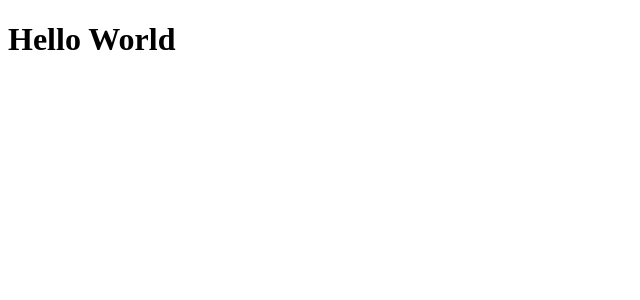
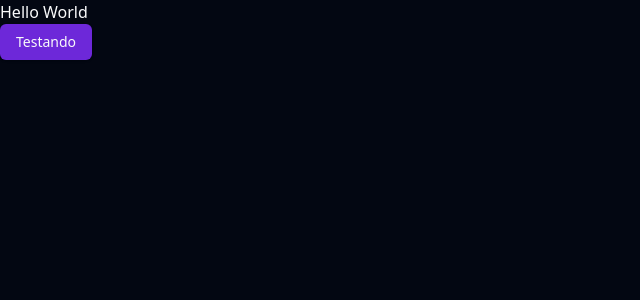
Before and after one commit to Hugovarellaa/nlw-ai-mastery, a React (Vite) app in the folder frontend/: page / in a window 1280 px wide. Shown: the top 300 px of the page, without its empty margins (0-640 px from the left). Built offline with nearby package versions, Linux system fonts and the light colour scheme.

Commit message:
feat: Config shadcn-ui OK

```diff
--- a/frontend/package.json
+++ b/frontend/package.json
@@ -11,6 +11,7 @@
   },
   "dependencies": {
     "@radix-ui/react-icons": "^1.3.0",
+    "@radix-ui/react-slot": "^1.0.2",
     "class-variance-authority": "^0.7.0",
     "clsx": "^2.0.0",
     "react": "^18.2.0",
@@ -31,6 +32,10 @@
     "eslint-plugin-react-hooks": "^4.6.0",
     "eslint-plugin-react-refresh": "^0.4.3",
     "postcss": "^8.4.29",
+    "prettier": "^3.0.3",
+    "prettier-plugin-organize-imports": "^3.2.3",
+    "prettier-plugin-svelte": "^3.0.3",
+    "prettier-plugin-tailwindcss": "^0.5.4",
     "tailwindcss": "^3.3.3",
     "typescript": "^5.0.2",
     "vite": "^4.4.5"
--- /dev/null
+++ b/frontend/prettier.config.js
@@ -0,0 +1,3 @@
+module.exports = {
+  plugins: ['prettier-plugin-tailwindcss'],
+}
--- a/frontend/src/App.tsx
+++ b/frontend/src/App.tsx
@@ -1,10 +1,11 @@
+import { Button } from './components/ui/button'
 
 export function App() {
-
   return (
     <>
-      <div>
+      <div className="">
         <h1>Hello World</h1>
+        <Button>Testando</Button>
       </div>
     </>
   )
--- /dev/null
+++ b/frontend/src/components/ui/button.tsx
@@ -0,0 +1,57 @@
+import { Slot } from '@radix-ui/react-slot'
+import { cva, type VariantProps } from 'class-variance-authority'
+import * as React from 'react'
+
+import { cn } from '@/lib/utils'
+
+const buttonVariants = cva(
+  'inline-flex items-center justify-center rounded-md text-sm font-medium transition-colors focus-visible:outline-none focus-visible:ring-1 focus-visible:ring-ring disabled:pointer-events-none disabled:opacity-50',
+  {
+    variants: {
+      variant: {
+        default:
+          'bg-primary text-primary-foreground shadow hover:bg-primary/90',
+        destructive:
+          'bg-destructive text-destructive-foreground shadow-sm hover:bg-destructive/90',
+        outline:
+          'border border-input bg-transparent shadow-sm hover:bg-accent hover:text-accent-foreground',
+        secondary:
+          'bg-secondary text-secondary-foreground shadow-sm hover:bg-secondary/80',
+        ghost: 'hover:bg-accent hover:text-accent-foreground',
+        link: 'text-primary underline-offset-4 hover:underline',
+      },
+      size: {
+        default: 'h-9 px-4 py-2',
+        sm: 'h-8 rounded-md px-3 text-xs',
+        lg: 'h-10 rounded-md px-8',
+        icon: 'h-9 w-9',
+      },
+    },
+    defaultVariants: {
+      variant: 'default',
+      size: 'default',
+    },
+  },
+)
+
+export interface ButtonProps
+  extends React.ButtonHTMLAttributes<HTMLButtonElement>,
+    VariantProps<typeof buttonVariants> {
+  asChild?: boolean
+}
+
+const Button = React.forwardRef<HTMLButtonElement, ButtonProps>(
+  ({ className, variant, size, asChild = false, ...props }, ref) => {
+    const Comp = asChild ? Slot : 'button'
+    return (
+      <Comp
+        className={cn(buttonVariants({ variant, size, className }))}
+        ref={ref}
+        {...props}
+      />
+    )
+  },
+)
+Button.displayName = 'Button'
+
+export { Button, buttonVariants }
--- a/frontend/src/main.tsx
+++ b/frontend/src/main.tsx
@@ -1,6 +1,7 @@
 import React from 'react'
 import ReactDOM from 'react-dom/client'
 import { App } from './App.tsx'
+import './styles/main.css'
 
 ReactDOM.createRoot(document.getElementById('root')!).render(
   <React.StrictMode>
--- a/frontend/src/styles/main.css
+++ b/frontend/src/styles/main.css
@@ -4,65 +4,27 @@
 
 @layer base {
   :root {
-    --background: 0 0% 100%;
-    --foreground: 240 10% 3.9%;
-
-    --card: 0 0% 100%;
-    --card-foreground: 240 10% 3.9%;
-
-    --popover: 0 0% 100%;
-    --popover-foreground: 240 10% 3.9%;
-
-    --primary: 240 5.9% 10%;
-    --primary-foreground: 0 0% 98%;
-
-    --secondary: 240 4.8% 95.9%;
-    --secondary-foreground: 240 5.9% 10%;
-
-    --muted: 240 4.8% 95.9%;
-    --muted-foreground: 240 3.8% 46.1%;
-
-    --accent: 240 4.8% 95.9%;
-    --accent-foreground: 240 5.9% 10%;
-
-    --destructive: 0 84.2% 60.2%;
-    --destructive-foreground: 0 0% 98%;
-
-    --border: 240 5.9% 90%;
-    --input: 240 5.9% 90%;
-    --ring: 240 10% 3.9%;
+    --background: 224 71.4% 4.1%;
+    --foreground: 210 20% 98%;
+    --card: 224 71.4% 4.1%;
+    --card-foreground: 210 20% 98%;
+    --popover: 224 71.4% 4.1%;
+    --popover-foreground: 210 20% 98%;
+    --primary: 263.4 70% 50.4%;
+    --primary-foreground: 210 20% 98%;
+    --secondary: 215 27.9% 16.9%;
+    --secondary-foreground: 210 20% 98%;
+    --muted: 215 27.9% 16.9%;
+    --muted-foreground: 217.9 10.6% 64.9%;
+    --accent: 215 27.9% 16.9%;
+    --accent-foreground: 210 20% 98%;
+    --destructive: 0 62.8% 30.6%;
+    --destructive-foreground: 210 20% 98%;
+    --border: 215 27.9% 16.9%;
+    --input: 215 27.9% 16.9%;
+    --ring: 263.4 70% 50.4%;
 
     --radius: 0.5rem;
-  }
-
-  .dark {
-    --background: 240 10% 3.9%;
-    --foreground: 0 0% 98%;
-
-    --card: 240 10% 3.9%;
-    --card-foreground: 0 0% 98%;
-
-    --popover: 240 10% 3.9%;
-    --popover-foreground: 0 0% 98%;
-
-    --primary: 0 0% 98%;
-    --primary-foreground: 240 5.9% 10%;
-
-    --secondary: 240 3.7% 15.9%;
-    --secondary-foreground: 0 0% 98%;
-
-    --muted: 240 3.7% 15.9%;
-    --muted-foreground: 240 5% 64.9%;
-
-    --accent: 240 3.7% 15.9%;
-    --accent-foreground: 0 0% 98%;
-
-    --destructive: 0 62.8% 30.6%;
-    --destructive-foreground: 0 0% 98%;
-
-    --border: 240 3.7% 15.9%;
-    --input: 240 3.7% 15.9%;
-    --ring: 240 4.9% 83.9%;
   }
 }
 
```
Also changed, not shown: 1 other file (tests, documents, lock files or other folders).
